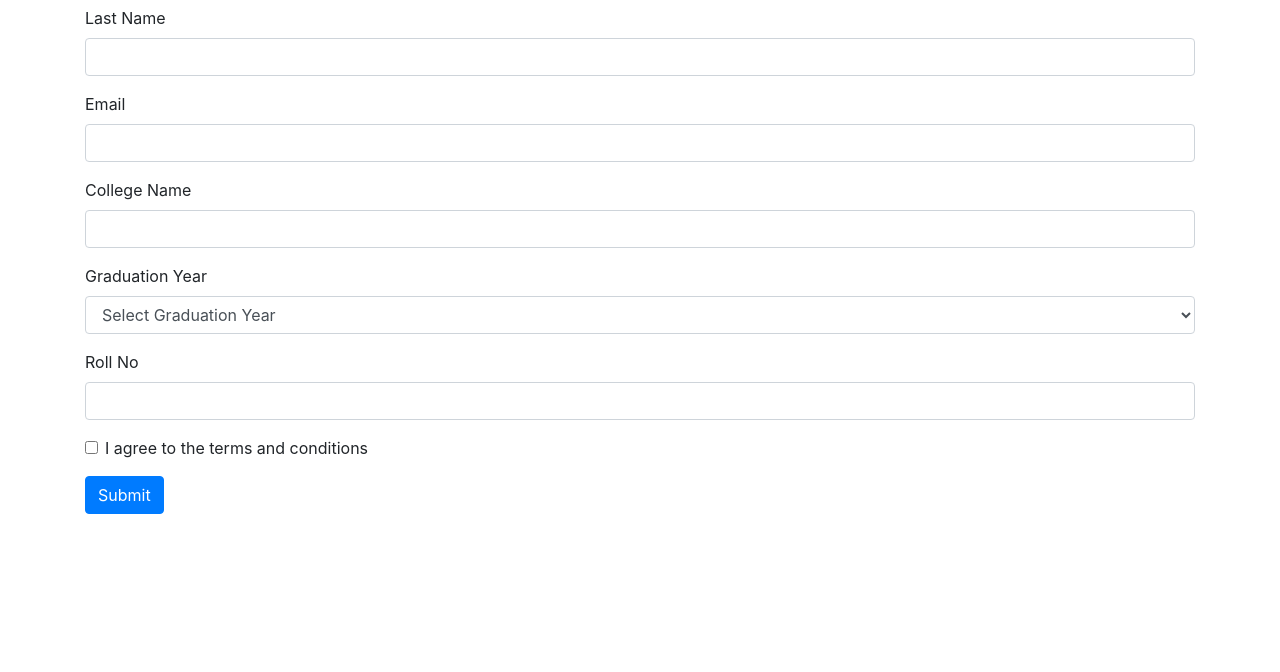
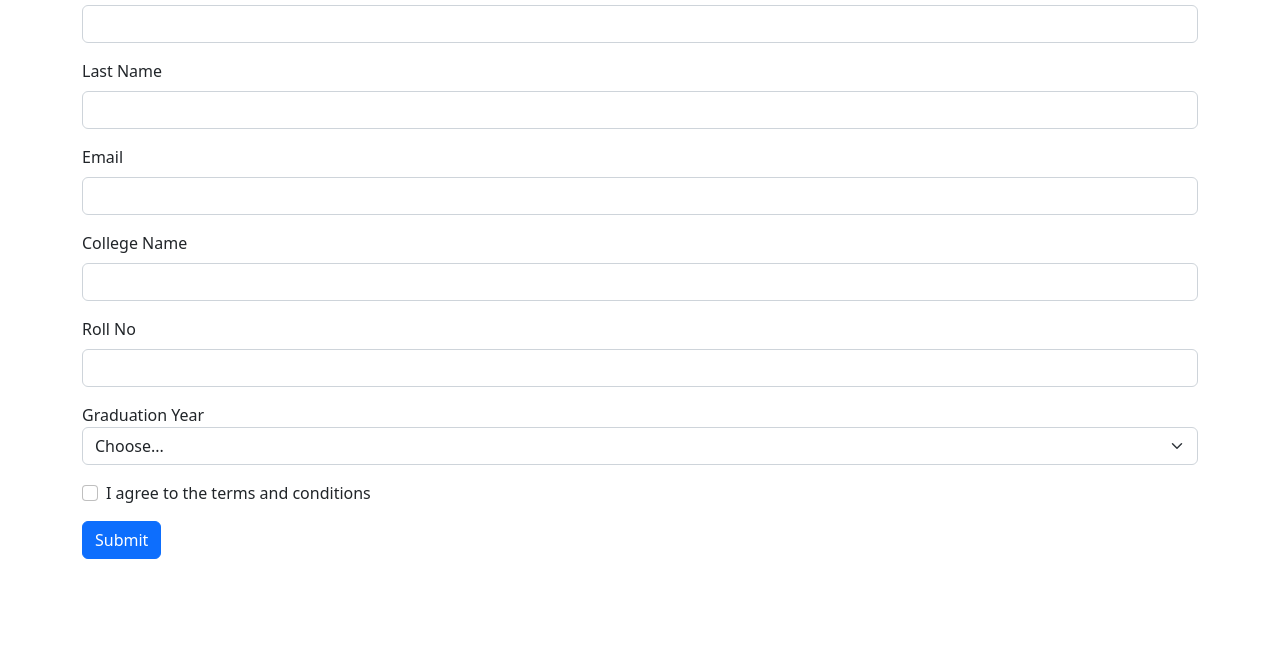
Before and after one commit to acciojob/bootstrap-form-easy-subhaishere, a website: page main.html in a window 1280 px wide. Shown: the part 128-800 px from the top of the page. Drawn offline with nearby package versions, Linux system fonts and the light colour scheme.

Commit message:
created a submission

```diff
--- a/main.html
+++ b/main.html
@@ -1,73 +1,79 @@
 <!DOCTYPE html>
-<html lang="en">
+<html>
+<head>
+  <title>AccioJob Internship Form</title>
+  <link rel="stylesheet" href="https://cdnjs.cloudflare.com/ajax/libs/twitter-bootstrap/5.2.0/css/bootstrap.min.css" />
+  <style>
+    .invalid-feedback {
+      display: none;
+    }
 
-<head>
-  <meta charset="UTF-8">
-  <meta name="viewport" content="width=device-width, initial-scale=1.0">
-  <title>AccioJob Internship Application</title>
-  <!-- Add Bootstrap CSS link here -->
-  <link rel="stylesheet" href="https://stackpath.bootstrapcdn.com/bootstrap/4.5.2/css/bootstrap.min.css">
+    .is-invalid ~ .invalid-feedback {
+      display: block;
+    }
+  </style>
 </head>
-
 <body>
   <div class="container mt-5">
-    <form id="internship-form">
-      <div class="form-group">
-        <label for="first-name-input">First Name</label>
+    <h4 class="text-center mb-4">AccioJob Internship Form</h4>
+    <form>
+      <div class="mb-3">
+        <label for="first-name-input" class="form-label">First Name</label>
         <input type="text" class="form-control" id="first-name-input" required>
-        <div class="invalid-feedback">Please enter your first name.</div>
+        <div class="invalid-feedback">
+          Please enter your first name.
+        </div>
       </div>
-
-      <div class="form-group">
-        <label for="last-name-input">Last Name</label>
+      <div class="mb-3">
+        <label for="last-name-input" class="form-label">Last Name</label>
         <input type="text" class="form-control" id="last-name-input" required>
-        <div class="invalid-feedback">Please enter your last name.</div>
+        <div class="invalid-feedback">
+          Please enter your last name.
+        </div>
       </div>
-
-      <div class="form-group">
-        <label for="email-input">Email</label>
+      <div class="mb-3">
+        <label for="email-input" class="form-label">Email</label>
         <input type="email" class="form-control" id="email-input" required>
-        <div class="invalid-feedback">Please enter a valid email address.</div>
+        <div class="invalid-feedback">
+          Please enter a valid email address.
+        </div>
       </div>
-
-      <div class="form-group">
-        <label for="college-input">College Name</label>
+      <div class="mb-3">
+        <label for="college-input" class="form-label">College Name</label>
         <input type="text" class="form-control" id="college-input" required>
-        <div class="invalid-feedback">Please enter your college name.</div>
+        <div class="invalid-feedback">
+          Please enter your college name.
+        </div>
       </div>
-
-      <div class="form-group">
-        <label for="graduation-year-select">Graduation Year</label>
-        <select class="form-control" id="graduation-year-select" required>
-          <option value="" disabled selected>Select Graduation Year</option>
-          <option value="2020">2020</option>
-          <option value="2021">2021</option>
-          <option value="2022">2022</option>
-          <option value="2023">2023</option>
+      <div class="mb-3">
+        <label for="roll-no-input" class="form-label">Roll No</label>
+        <input type="text" class="form-control" id="roll-no-input" required>
+        <div class="invalid-feedback">
+          Please enter your roll no.
+        </div>
+      </div>
+      <div class="mb-3
+		          <label for="grad-year-select" class="form-label">Graduation Year</label>
+        <select class="form-select" id="grad-year-select" required>
+          <option selected disabled value="">Choose...</option>
+          <option>2020</option>
+          <option>2021</option>
+          <option>2022</option>
+          <option>2023</option>
         </select>
-        <div class="invalid-feedback">Please select your graduation year.</div>
+        <div class="invalid-feedback">
+          Please select your graduation year.
+        </div>
       </div>
-
-      <div class="form-group">
-        <label for="roll-no-input">Roll No</label>
-        <input type="text" class="form-control" id="roll-no-input" required>
-        <div class="invalid-feedback">Please enter your roll number.</div>
-      </div>
-
-      <div class="form-group form-check">
+      <div class="mb-3 form-check">
         <input type="checkbox" class="form-check-input" id="conditions-checkbox" required>
         <label class="form-check-label" for="conditions-checkbox">I agree to the terms and conditions</label>
-        <div class="invalid-feedback">Please agree to the terms and conditions.</div>
+        <div class="invalid-feedback">
+          You must agree to the terms and conditions.
+        </div>
       </div>
-
       <button type="submit" class="btn btn-primary">Submit</button>
     </form>
   </div>
-
-  <!-- Add Bootstrap JS and jQuery links here -->
-  <script src="https://code.jquery.com/jquery-3.5.1.slim.min.js"></script>
-  <script src="https://cdn.jsdelivr.net/npm/@popperjs/core@2.10.2/dist/umd/popper.min.js"></script>
-  <script src="https://stackpath.bootstrapcdn.com/bootstrap/4.5.2/js/bootstrap.min.js"></script>
 </body>
-
 </html>
--- a/styles.css
+++ b/styles.css
@@ -1,13 +1,7 @@
-/* Optional custom CSS to style the form and add some spacing */
-.container {
-  max-width: 500px;
+.invalid-feedback {
+  display: none;
 }
 
-.form-group {
-  margin-bottom: 20px;
+.is-invalid ~ .invalid-feedback {
+  display: block;
 }
-
-.invalid-feedback {
-  display: none;
-  color: red;
-}
```
